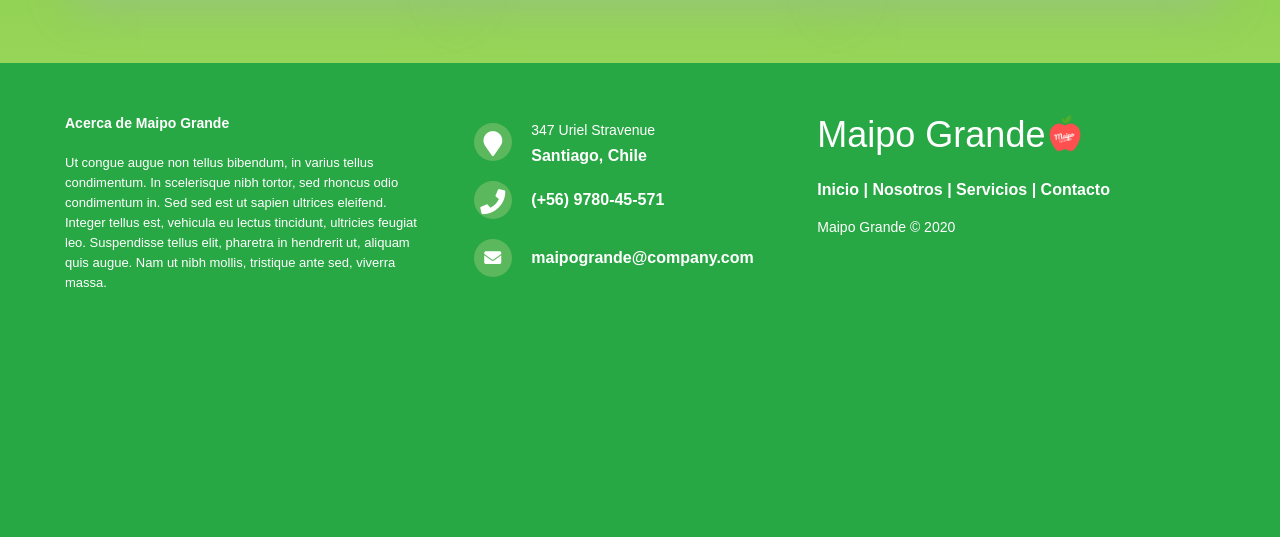
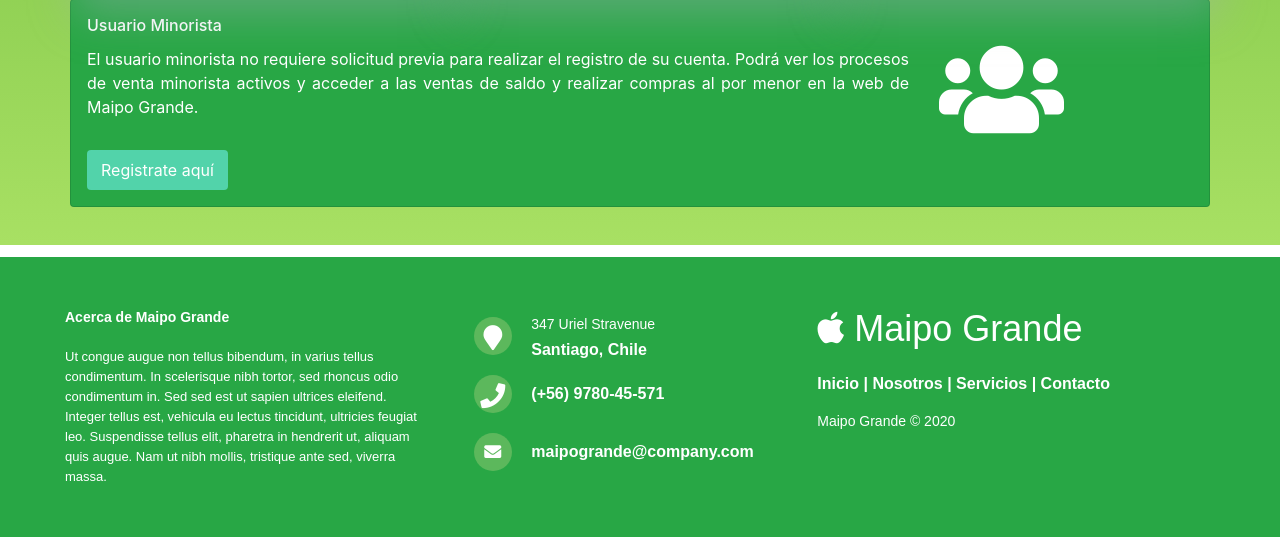
Before and after one commit to hecjara/MaipoGrande, a Django app: page / in a window 1280 px wide. Shown: the part 655-1192 px from the top of the page. Before the commit the page ends 942 px from the top, so only its background shows below. Run offline with Django 3.2, Linux system fonts and the light colour scheme; some libraries are stand-ins or nearby versions.

Commit message:
logo actualizado

```diff
--- a/core/templates/core/base.html
+++ b/core/templates/core/base.html
@@ -35,8 +35,8 @@
     <header>
         <nav class="navbar navbar-expand-lg bg-success sticky-top">
             <a class="navbar-brand text-white" href="{% url 'home' %}">
-                <img src="{% static 'core/img/logo_maipo.png' %}" width="30" height="30"
-                    class="d-inline-block align-top" alt="logo">
+                <!-- <img src="{% static 'core/img/logo_maipo.png' %}" width="30" height="30"class="d-inline-block align-top" alt="logo"> -->
+                <i class="fab fa-apple fa-lg"></i>
                 Maipo Grande
             </a>
             <button class="navbar-toggler" type="button" data-toggle="collapse" data-target="#navbarNavAltMarkup"
@@ -135,7 +135,13 @@
           </div>
         </div>
         <div class="footer-right col-md-4 col-sm-6">
-          <h2> Maipo Grande<span><img src="{% static 'core/img/logo_maipo.png' %}" width="40" height="40" class="d-inline-block align-top" alt="logo"></span></h2>
+            <h2>
+                <i class="fab fa-apple"></i>
+                Maipo Grande
+                <!-- <span>
+                    <img src="{% static 'core/img/logo_maipo.png' %}" width="40" height="40" class="d-inline-block align-top" alt="logo">
+                </span> -->
+            </h2>
           <p class="menu">
             <a href="{% url 'home' %}"> Inicio</a> |
             <a href="#"> Nosotros</a> |
--- a/core/templates/core/home.html
+++ b/core/templates/core/home.html
@@ -30,8 +30,7 @@
   <div class="row row-cols-1 row-cols-md-2">
     <div class="col mb-4">
       <div class="card">
-        <img src="{% static 'core/img/formulario_img.png' %}" class="img-fluid mx-auto d-block" alt="solicitar"
-          width="250" height="250">
+        <img src="{% static 'core/img/formulario_img.png' %}" class="img-fluid mx-auto d-block" alt="solicitar" width="250" height="250">
         <div class="card-body">
           <h5 class="card-title">Solicitar productos</h5>
           <p class="card-text">Aqui podras realizar solicitudes de los productos que necesitas, la solicitud abrira un
@@ -129,7 +128,8 @@
     <div class="card col-md-12 p-3 bg-success">
       <div class="row">
         <div class="col-md-3">
-          <img class="w-50 mx-auto d-block" src="{% static 'core/img/logo_maipo.png' %}" class="img-fluid" alt="logo">
+          <!-- <img class="w-50 mx-auto d-block" src="{% static 'core/img/logo_maipo.png' %}" class="img-fluid" alt="logo"> -->
+          <i class="fab fa-apple fa-10x ml-5" style="color: white;"></i>
         </div>
         <div class="col-md-9">
           <div class="card-block">
@@ -148,36 +148,51 @@
 <section id="Hover_con">
   <div class="container">
     <div class="row">
-			<div class="hover_content_block col-sm-4" style="background-image: url(https://i.ibb.co/ZzRsWLn/background1.jpg);">
+      <div class="hover_content_block col-sm-4"
+        style="background-image: url(https://i.ibb.co/ZzRsWLn/background1.jpg);">
         <div class="overlay-darker"></div>
         <div class="overlay"></div>
         <div class="Hover_con_text">
-					<i class="Hover_con_icon fas fa-user"></i>
+          <i class="Hover_con_icon fas fa-user-tie"></i>
           <h2>Usuario Mayorista</h2>
           <p>Privilegios</p>
           <ul class="demo">
-            <li>Realizar solicitudes de compra</li>
+            <li>The Great Gatsby</li>
+            <li>The Grapes of Wrath</li>
+            <li>Ulysses</li>
           </ul>
           <p><a href="#" class="btn btn-primary">Get In Touch</a></p>
         </div>
       </div>
-			<div class="hover_content_block col-sm-4" style="background-image: url(https://i.ibb.co/C1WZWm8/background2.jpg);">
+      <div class="hover_content_block col-sm-4"
+        style="background-image: url(https://i.ibb.co/C1WZWm8/background2.jpg);">
         <div class="overlay-darker"></div>
         <div class="overlay"></div>
         <div class="Hover_con_text">
-					<i class="Hover_con_icon fas fa-user"></i>
+          <i class="Hover_con_icon fas fa-store-alt"></i>
           <h2>Usuario Proveedor</h2>
-					<p>Far far away, behind the word mountains, far from the countries Vokalia and Consonantia, there live the blind texts.</p>
+          <p>Privilegios</p>
+          <ul class="demo">
+            <li>The Great Gatsby</li>
+            <li>The Grapes of Wrath</li>
+            <li>Ulysses</li>
+          </ul>
           <p><a href="#" class="btn btn-primary">Click Me</a></p>
         </div>
       </div>
-			<div class="hover_content_block col-sm-4" style="background-image: url(https://i.ibb.co/HH4kfYt/background3.jpg);">
+      <div class="hover_content_block col-sm-4"
+        style="background-image: url(https://i.ibb.co/HH4kfYt/background3.jpg);">
         <div class="overlay-darker"></div>
         <div class="overlay"></div>
         <div class="Hover_con_text">
-					<i class="Hover_con_icon fas fa-user"></i>
+          <i class="Hover_con_icon fas fa-truck"></i>
           <h2>Usuario Transportista</h2>
-					<p>Far far away, behind the word mountains, far from the countries Vokalia and Consonantia, there live the blind texts.</p>
+          <p>Privilegios</p>
+          <ul class="demo">
+            <li>The Great Gatsby</li>
+            <li>The Grapes of Wrath</li>
+            <li>Ulysses</li>
+          </ul>
           <p><a href="#" class="btn btn-primary">Why Us?</a></p>
         </div>
       </div>
@@ -185,95 +200,30 @@
   </div>
 </section>
 
-
-
-
-
-
-
-
-<!-- <div class="container">
-  <div class="card">
-    <div class="row no-gutters p-3">
-      <div class="col-auto">
-        <img src="{% static 'core/img/logo_maipo.png' %}" class="img-fluid" alt="logo">
+<div class="container">
+  <div class="row">
+    <div class="card col-md-12 p-3 bg-success">
+      <div class="row">
+        <div class="col-md-9">
+          <div class="card-block">
+            <h6 class="card-title text-white">Usuario Minorista</h6>
+            <p class="card-text text-justify text-white">El usuario minorista no requiere solicitud previa para realizar el registro
+              de su cuenta. Podrá ver los procesos de venta minorista activos y acceder a las ventas de saldo y realizar compras
+              al por menor en la web de Maipo Grande.
+            </p>
+            <a href="{% url 'registro_minorista' %}" class="btn btn-primary">Registrate aquí</a>
           </div>
-      <div class="col">
-        <div class="card-block px-2">
-          <h4 class="card-title">Maipo Grande</h4>
-          <p class="card-text">La empresa Maipo Grande ofrece servicio de venta en grandes cantidades
-            para el extranjero y grandes oportunidades para la venta local.</p>
-          <a href="#" class="btn btn-primary">Mas información</a>
+        </div>
+        <div class="col-md-3">
+          <span style="font-size: 100px; color: white;" class="mx-auto d-block">
+            <i class="fas fa-users"></i>
+          </span>
         </div>
       </div>
     </div>
   </div>
 </div>
 
-<br>
-
-<div class="card container">
-  <div class="card-header bg-white">
-    <h3 class="font-weight-bold">¿Necestitas una cuenta?</h3>
-  </div>
-  <div class="card-body">
-    <blockquote class="blockquote mb-0">
-      <p>Lorem ipsum dolor sit amet, consectetur adipiscing elit. Integer posuere erat a ante.</p>
-    </blockquote>
-  </div>
-
-  <div class="row mx-md-n5 mb-3">
-    <div class="col px-md-5">
-      <div class="p-3  bg-white text-center mx-md-5">
-        <div class="d-flex justify-content-center mb-1">
-          <i class="far fa-user-circle fa-5x blue-text"></i>
-        </div>
-        <p class="font-weight-bold my-3">Cuenta usuario mayorista</p>
-      </div>
-      <ul class="list-group text-muted mx-md-5">
-        <li class="list-group-item bg-primary text-white">Privilegios</li>
-        <li class="list-group-item">Realizar solicitudes de compra</li>
-        <li class="list-group-item">Estado de solicitud en vivo</li>
-        <li class="list-group-item">Pagos en linea</li>
-        <li class="list-group-item">Participar en subasta de transporte</li>
-        <li class="list-group-item">Ofercer productos en los procesos de venta</li>
-        <a class="btn btn-primary mx-md-5 mt-2" href="{% url 'codigo_activacion' %}" role="button">Ingresa tu
-          código</a>
-      </ul>
-    </div>
-
-    <div class="col px-md-5">
-      <div class="p-3  bg-white text-center mx-md-5">
-        <div class="d-flex justify-content-center mb-1">
-          <i class="far fa-user-circle fa-5x blue-text"></i>
-        </div>
-        <p class="font-weight-bold my-3">Cuenta de usuario minorista</p>
-      </div>
-      <ul class="list-group text-muted mx-md-5">
-        <li class="list-group-item bg-success text-white">Privilegios</li>
-        <li class="list-group-item">Registro sin necesidad de solicitud</li>
-        <li class="list-group-item">Acceso a ventas de saldo</li>
-        <li class="list-group-item">Pagos en linea</li>
-        <li class="list-group-item">Estado de envio en vivo</li>
-        <li class="list-group-item">Productos a los mejores precios</li>
-        <a class="btn btn-success mx-md-5 mt-2" href="{% url 'registro_minorista' %}" role="button">Registrate</a>
-      </ul>
-    </div>
-  </div>
-</div> -->
 {% endif %}
 
-
-
-
-
-
-<br>
-
-
-
-
-
-
-
 {% endblock %}
```
Lines whose indentation alone changed are shown as unchanged.
